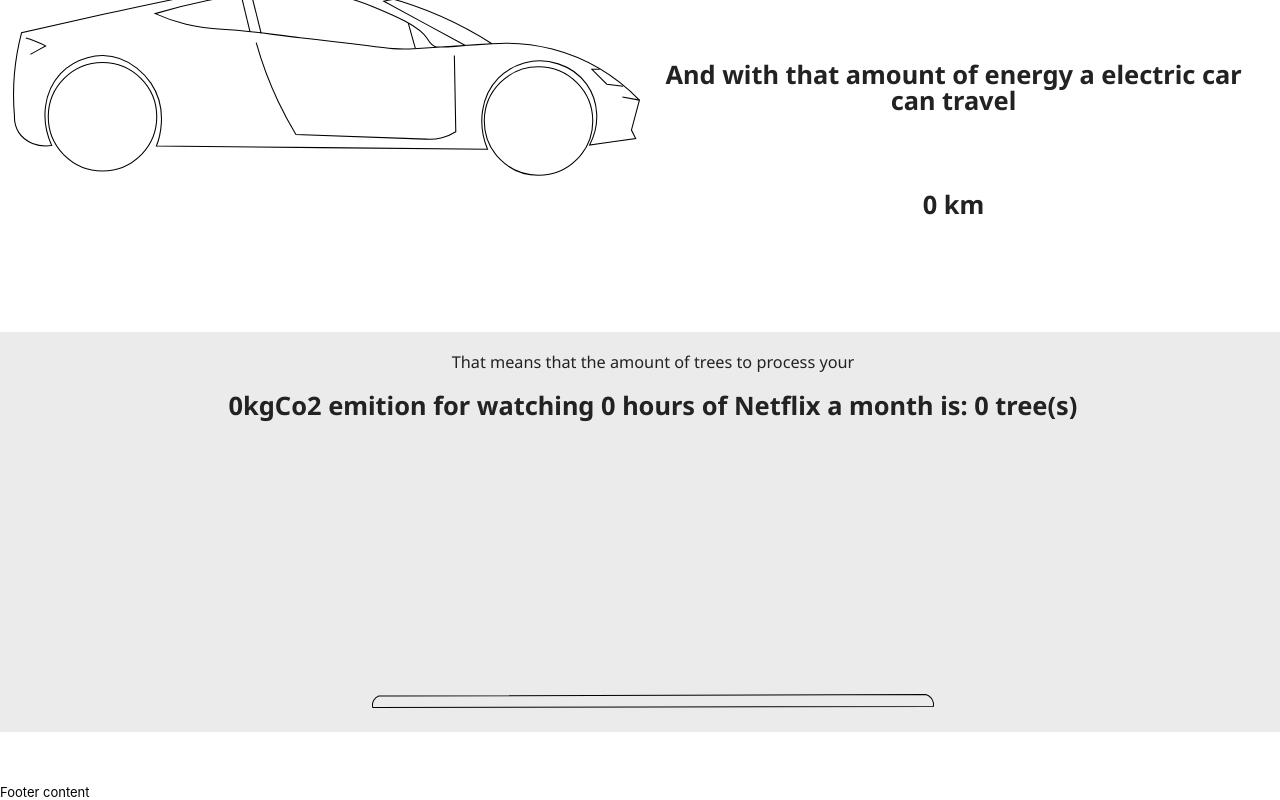
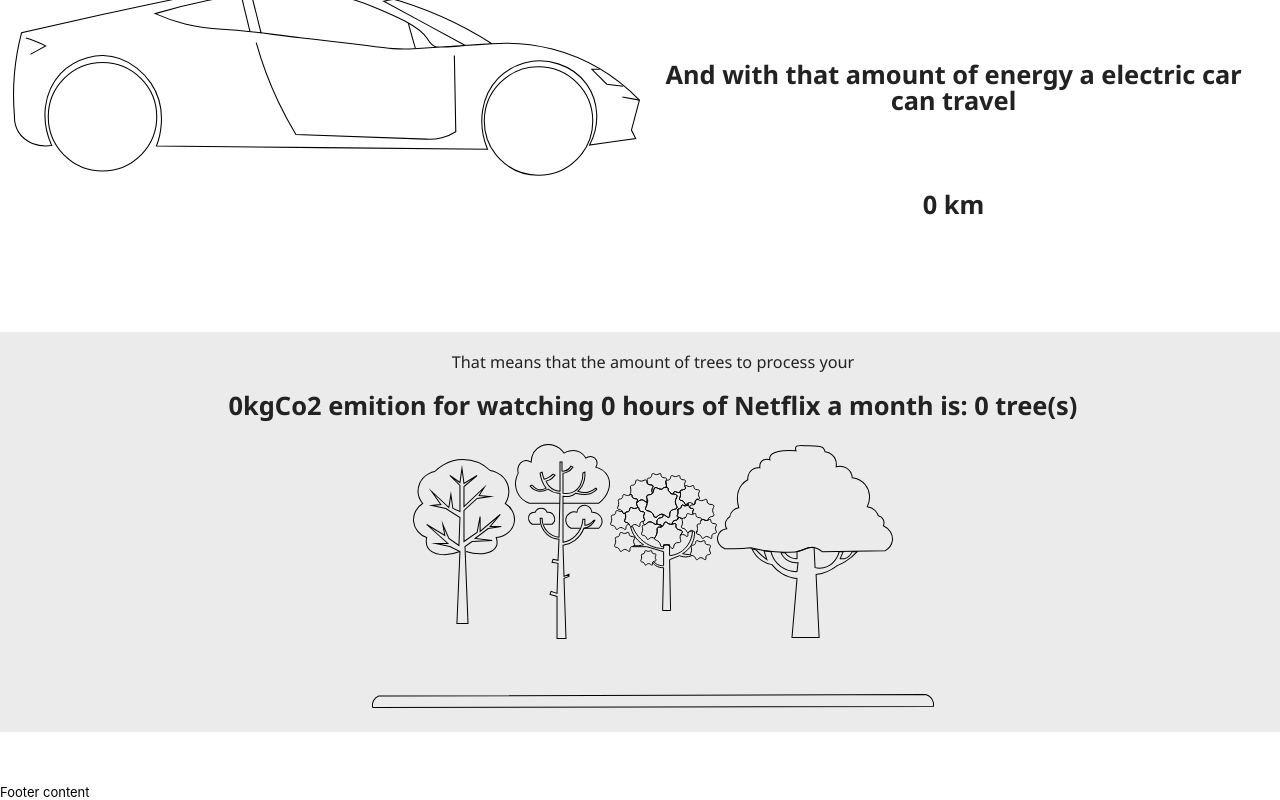
Before and after one commit to nikidkny/sustainableweb, a Next.js app: page / in a window 1280 px wide. Shown: the part 1118-1918 px from the top of the page. Built offline with nearby package versions, Linux system fonts and the light colour scheme.

Commit message:
reduce trees

```diff
--- a/components/GettingCo2.js
+++ b/components/GettingCo2.js
@@ -27,32 +27,11 @@
       </div>
       <div className="trees">
         <ul>
-          <li className="tree1">
-            <Image src={tree1} alt={""} width={""} height={""} priority sizes="(max-width: 700px) 100vw, 700px" />
-          </li>
-          <li className="tree2">
-            <Image src={tree2} alt={""} width={""} height={""} priority sizes="(max-width: 700px) 100vw, 700px" />
-          </li>
-          <li className="tree3">
-            <Image src={tree3} alt={""} width={""} height={""} priority sizes="(max-width: 700px) 100vw, 700px" />
-          </li>
-          <li className="tree4">
-            <Image src={tree4} alt={""} width={""} height={""} priority sizes="(max-width: 700px) 100vw, 700px" />
-          </li>
-          <li className="tree5">
-            <Image src={tree5} alt={""} width={""} height={""} priority sizes="(max-width: 700px) 100vw, 700px" />
-          </li>
           <li className="tree6">
             <Image src={tree6} alt={""} width={""} height={""} priority sizes="(max-width: 700px) 100vw, 700px" />
           </li>
-          <li className="tree7">
-            <Image src={tree7} alt={""} width={""} height={""} priority sizes="(max-width: 700px) 100vw, 700px" />
-          </li>
           <li className="tree8">
             <Image src={tree8} alt={""} width={""} height={""} priority sizes="(max-width: 700px) 100vw, 700px" />
-          </li>
-          <li className="tree9">
-            <Image src={tree9} alt={""} width={""} height={""} priority sizes="(max-width: 700px) 100vw, 700px" />
           </li>
           <li className="tree10">
             <Image src={tree10} alt={""} width={""} height={""} priority sizes="(max-width: 700px) 100vw, 700px" />
--- a/styles/style.css
+++ b/styles/style.css
@@ -345,16 +345,14 @@
   max-width: 100%;
   /* height: auto; */
 }
-.trees ul img {
+
+.trees ul li {
   opacity: 0;
 }
-.trees div img {
-  opacity: 1;
-}
-.appear {
+.trees ul li {
   animation-name: appear;
   animation-duration: 1ms;
-  animation-delay: 0.5s;
+  animation-delay: 1.5s;
   animation-fill-mode: forwards;
   animation-iteration-count: 1;
 }
```
